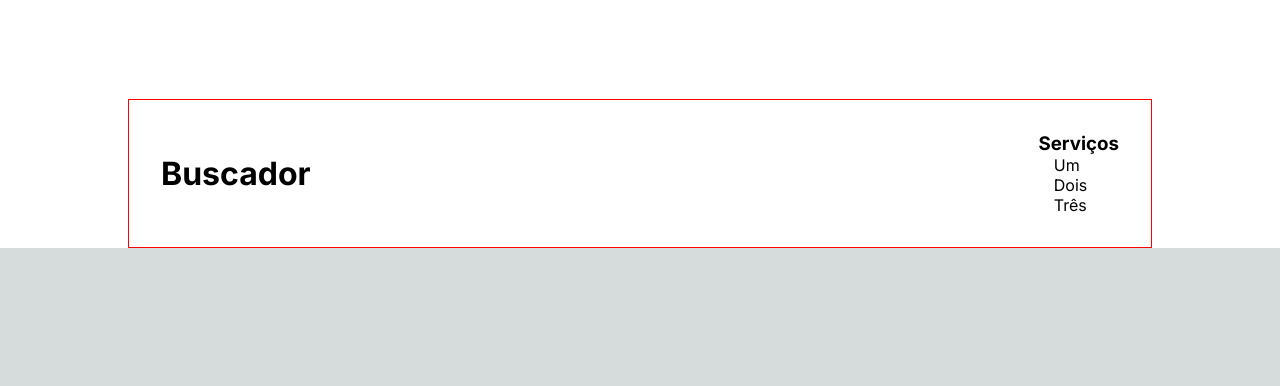
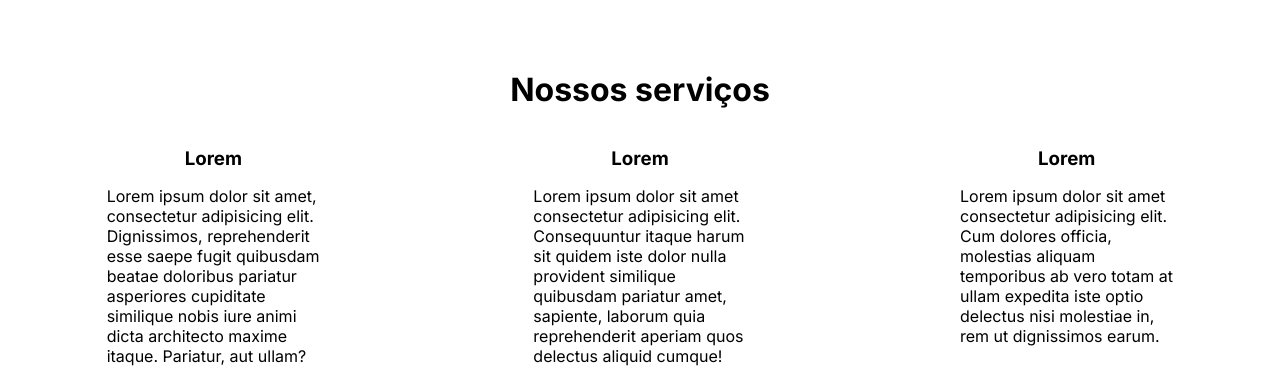
Before and after one commit to MrGhostsnow/buscador, a Next.js app: page / in a window 1280 px wide. Shown: the part 552-938 px from the top of the page. Before the commit the page ends 800 px from the top, so only its background shows below. Built offline with nearby package versions, Linux system fonts and the light colour scheme.

Commit message:
feat: OurServices

```diff
--- a/src/app/page.tsx
+++ b/src/app/page.tsx
@@ -1,6 +1,7 @@
 import Footer from "@/components/Footer";
 import Header from "@/components/Header";
 import NavBar from "@/components/NavBar";
+import OurServices from "@/components/OurServices";
 import Image from "next/image";
 import Link from "next/link";
 import styles from "./page.module.css";
@@ -10,6 +11,7 @@ export default function Home() {
     <main className={styles.main}>
       {/* <NavBar /> */}
       <Header />
+      <OurServices />
       <Footer />
     </main>
   );
--- /dev/null
+++ b/src/components/OurServices/index.tsx
@@ -0,0 +1,45 @@
+"use client";
+import {
+  ContainerOurServices,
+  TitleOurServices,
+  ContainerTextServices,
+  SectionServices,
+  TitleSection,
+  TextSection,
+} from "./styles";
+
+const OurServices = () => (
+  <ContainerOurServices>
+    <TitleOurServices>Nossos serviços</TitleOurServices>
+    <ContainerTextServices>
+      <SectionServices>
+        <TitleSection>Lorem</TitleSection>
+        <TextSection>
+          Lorem ipsum dolor sit amet, consectetur adipisicing elit. Dignissimos,
+          reprehenderit esse saepe fugit quibusdam beatae doloribus pariatur
+          asperiores cupiditate similique nobis iure animi dicta architecto
+          maxime itaque. Pariatur, aut ullam?
+        </TextSection>
+      </SectionServices>
+      <SectionServices>
+        <TitleSection>Lorem</TitleSection>
+        <TextSection>
+          Lorem ipsum dolor sit amet consectetur adipisicing elit. Consequuntur
+          itaque harum sit quidem iste dolor nulla provident similique quibusdam
+          pariatur amet, sapiente, laborum quia reprehenderit aperiam quos
+          delectus aliquid cumque!
+        </TextSection>
+      </SectionServices>
+      <SectionServices>
+        <TitleSection>Lorem</TitleSection>
+        <TextSection>
+          Lorem ipsum dolor sit amet consectetur adipisicing elit. Cum dolores
+          officia, molestias aliquam temporibus ab vero totam at ullam expedita
+          iste optio delectus nisi molestiae in, rem ut dignissimos earum.
+        </TextSection>
+      </SectionServices>
+    </ContainerTextServices>
+  </ContainerOurServices>
+);
+
+export default OurServices;
--- /dev/null
+++ b/src/components/OurServices/styles.js
@@ -0,0 +1,42 @@
+import styled from "styled-components";
+
+export const ContainerOurServices = styled.div`
+  width: 100%;
+  height: 500px;
+  display: flex;
+  flex-direction: column;
+  justify-content: center;
+  align-items: center;
+  gap: 3rem;
+`;
+
+export const TitleOurServices = styled.h1`
+  color: #000;
+`;
+
+export const ContainerTextServices = styled.div`
+  display: flex;
+  justify-content: space-around;
+  align-items: center;
+  width: 100%;
+  height: 170px;
+`;
+
+export const SectionServices = styled.div`
+  display: flex;
+  flex-direction: column;
+  align-items: center;
+  justify-content: center;
+  width: 50%;
+  gap: 1rem;
+`;
+
+export const TitleSection = styled.h3`
+  color: #000;
+`;
+
+export const TextSection = styled.p`
+  color: #000;
+  width: 50%;
+  height: 150px;
+`;
```
